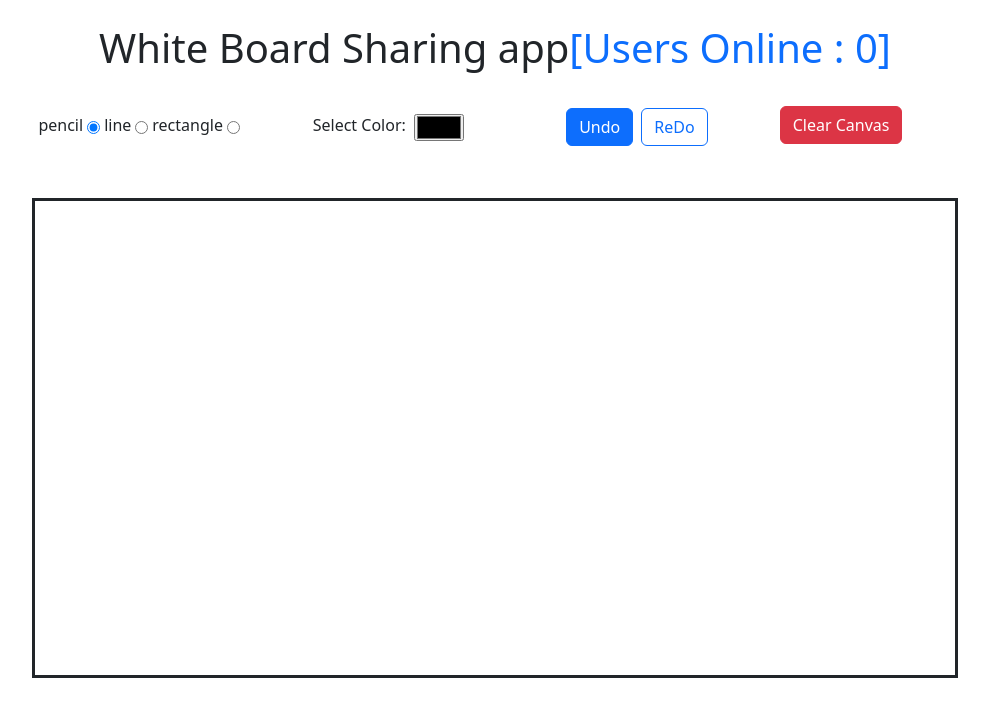
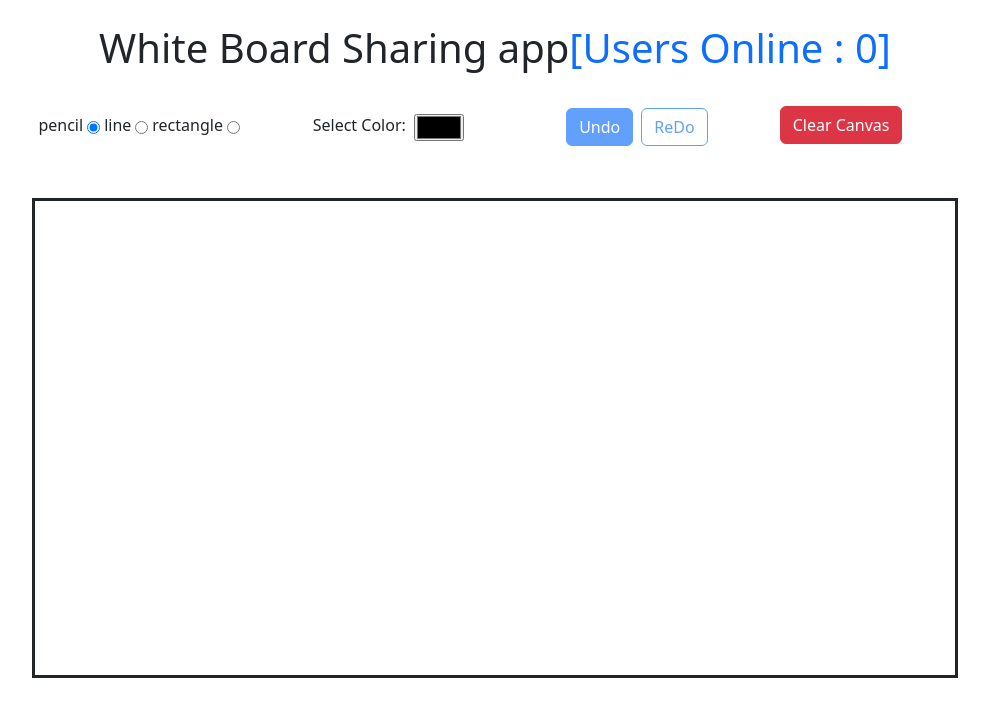
Before and after one commit to Krish1rst/BoardEditor-live-app, a React (Create React App) app in the folder frontend/: page /1 in a window 1280 px wide. Shown: the top 716 px of the page, without its empty margins (145-1134 px from the left). Built offline with nearby package versions, Linux system fonts and the light colour scheme.

Commit message:
White Board functionality completed with undo and redo.

```diff
--- a/frontend/src/pages/RoomPage/index.jsx
+++ b/frontend/src/pages/RoomPage/index.jsx
@@ -10,12 +10,34 @@
     const [tool,setTool]=useState('pencil');
     const [color,setColor]=useState('black');
     const [elements,setElements]=useState([]);
+    const[history, setHistory]=useState([]);
+
     const handleClearCanvas=()=>{
         const canvas =canvasRef.current;
         const ctx = canvas.getContext('2d');
-        ctx.fillReact='white';
+        ctx.fillRect='white';
         ctx.clearRect(0,0,canvasRef.current.width, canvasRef.current.height);
         setElements([]);
+    }
+
+    const undo = () => {
+        if (elements.length > 0) {
+          setHistory((prevHistory) => [
+            ...prevHistory,
+            elements[elements.length - 1],
+          ]);
+          setElements((prevElements) =>
+            prevElements.slice(0, prevElements.length - 1)
+          );
+        }
+      };
+    const redo = ()=>{
+        if (history.length > 0) {
+    setElements((prevElements)=>[
+        ...prevElements,
+        history[history.length-1],
+    ]);
+    setHistory((prevHistory)=>prevHistory.slice(0,prevHistory.length-1));}
     }
   return (
     <div className="row">
@@ -43,8 +65,10 @@
                 </div>
             </div>
             <div className="col-md-3 d-flex gap-2">
-                <button className='btn btn-primary mt-1'>Undo</button>
-                <button className='btn btn-outline-primary mt-1'>ReDo</button>
+                <button className='btn btn-primary mt-1' disabled={elements.length===0}
+                onClick={()=>undo()}>Undo</button>
+                <button className='btn btn-outline-primary mt-1'disabled={elements.length<1}
+                onClick={()=>redo()}>ReDo</button>
             </div>
             <div className="col-md-2">
                 <button className="btn btn-danger" onClick={handleClearCanvas}>
```
